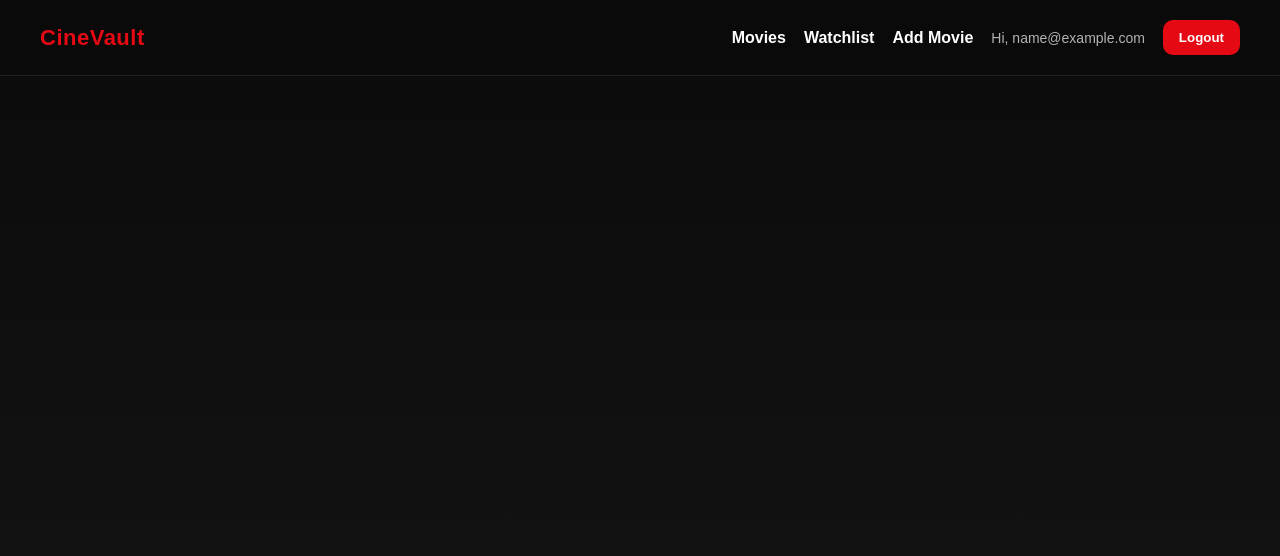
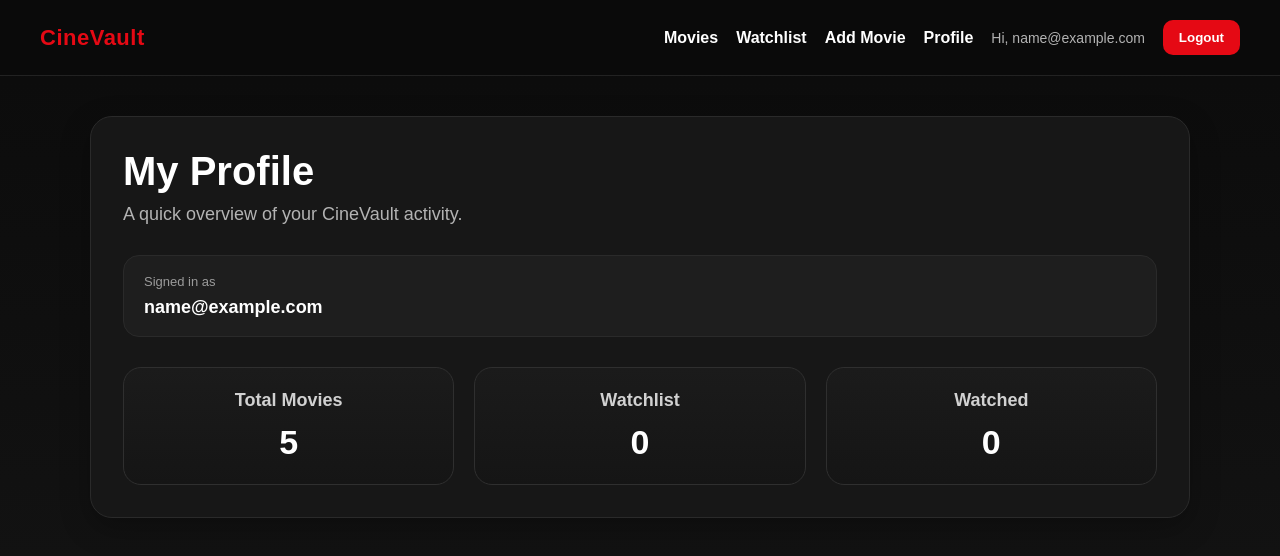
Before and after one commit to mtilovski55/cinevault, a React (Vite) app: page /profile in a window 1280 px wide. Shown: the top 556 px of the page. Built offline with nearby package versions, Linux system fonts and the light colour scheme; data requests are answered from the project's data file; sample sign-in values are in the browser's storage.

Commit message:
add user profile page with account stats

```diff
--- a/src/App.jsx
+++ b/src/App.jsx
@@ -7,6 +7,7 @@ import CreateMovie from "./pages/CreateMovie";
 import Login from "./pages/Login";
 import Register from "./pages/Register";
 import Navbar from "./components/Navbar";
+import Profile from "./pages/Profile";
 
 function App() {
   return (
@@ -20,6 +21,7 @@ function App() {
         <Route path="/create" element={<CreateMovie />} />
         <Route path="/login" element={<Login />} />
         <Route path="/register" element={<Register />} />
+        <Route path="/profile" element={<Profile />} />
       </Routes>
     </BrowserRouter>
   );
--- a/src/components/Navbar.jsx
+++ b/src/components/Navbar.jsx
@@ -17,8 +17,10 @@ function Navbar() {
 
             <div className="nav-right">
                 <Link to="/movies">Movies</Link>
+
                 {user && <Link to="/watchlist">Watchlist</Link>}
                 {user && <Link to="/create">Add Movie</Link>}
+                {user && <Link to="/profile">Profile</Link>}  {/* ← ADD THIS */}
 
                 {user ? (
                     <>
--- a/src/index.css
+++ b/src/index.css
@@ -881,3 +881,63 @@ select {
     max-width: 100%;
   }
 }
+
+.profile-card {
+  background: #171717;
+  border: 1px solid #2a2a2a;
+  border-radius: 22px;
+  padding: 32px;
+  box-shadow: 0 10px 30px rgba(0, 0, 0, 0.28);
+}
+
+.profile-info {
+  margin: 24px 0 30px;
+}
+
+.profile-email-box {
+  background: rgba(255, 255, 255, 0.03);
+  border: 1px solid #2a2a2a;
+  border-radius: 16px;
+  padding: 18px 20px;
+}
+
+.profile-label {
+  display: block;
+  color: #9b9b9b;
+  font-size: 13px;
+  margin-bottom: 8px;
+}
+
+.profile-email {
+  margin: 0;
+  font-size: 18px;
+  color: white;
+  font-weight: 600;
+}
+
+.profile-stats {
+  display: grid;
+  grid-template-columns: repeat(auto-fit, minmax(180px, 1fr));
+  gap: 20px;
+}
+
+.profile-stat-card {
+  background: linear-gradient(to bottom, #1b1b1b, #151515);
+  border: 1px solid #2f2f2f;
+  border-radius: 18px;
+  padding: 22px;
+  text-align: center;
+}
+
+.profile-stat-card h3 {
+  margin: 0 0 12px;
+  font-size: 18px;
+  color: #d1d1d1;
+}
+
+.profile-stat-card p {
+  margin: 0;
+  font-size: 34px;
+  font-weight: 700;
+  color: white;
+}
--- /dev/null
+++ b/src/pages/Profile.jsx
@@ -0,0 +1,75 @@
+import { useEffect, useState } from "react";
+import { useNavigate } from "react-router-dom";
+import { getAllMovies, getWatchlist } from "../services/movieService";
+
+function Profile() {
+    const navigate = useNavigate();
+    const user = JSON.parse(localStorage.getItem("user"));
+
+    const [movieCount, setMovieCount] = useState(0);
+    const [watchlistCount, setWatchlistCount] = useState(0);
+    const [watchedCount, setWatchedCount] = useState(0);
+
+    useEffect(() => {
+        if (!user) {
+            navigate("/login");
+            return;
+        }
+
+        getAllMovies()
+            .then((movies) => setMovieCount(movies.length))
+            .catch((error) => console.log(error));
+
+        getWatchlist()
+            .then((items) => {
+                const userItems = items.filter(
+                    (item) => String(item.userId) === String(user.id)
+                );
+
+                setWatchlistCount(userItems.length);
+                setWatchedCount(userItems.filter((item) => item.watched).length);
+            })
+            .catch((error) => console.log(error));
+    }, [user, navigate]);
+
+    if (!user) {
+        return null;
+    }
+
+    return (
+        <section className="page-container">
+            <div className="profile-card">
+                <h1 className="section-title">My Profile</h1>
+                <p className="section-subtitle">
+                    A quick overview of your CineVault activity.
+                </p>
+
+                <div className="profile-info">
+                    <div className="profile-email-box">
+                        <span className="profile-label">Signed in as</span>
+                        <p className="profile-email">{user.email}</p>
+                    </div>
+                </div>
+
+                <div className="profile-stats">
+                    <div className="profile-stat-card">
+                        <h3>Total Movies</h3>
+                        <p>{movieCount}</p>
+                    </div>
+
+                    <div className="profile-stat-card">
+                        <h3>Watchlist</h3>
+                        <p>{watchlistCount}</p>
+                    </div>
+
+                    <div className="profile-stat-card">
+                        <h3>Watched</h3>
+                        <p>{watchedCount}</p>
+                    </div>
+                </div>
+            </div>
+        </section>
+    );
+}
+
+export default Profile;
```
